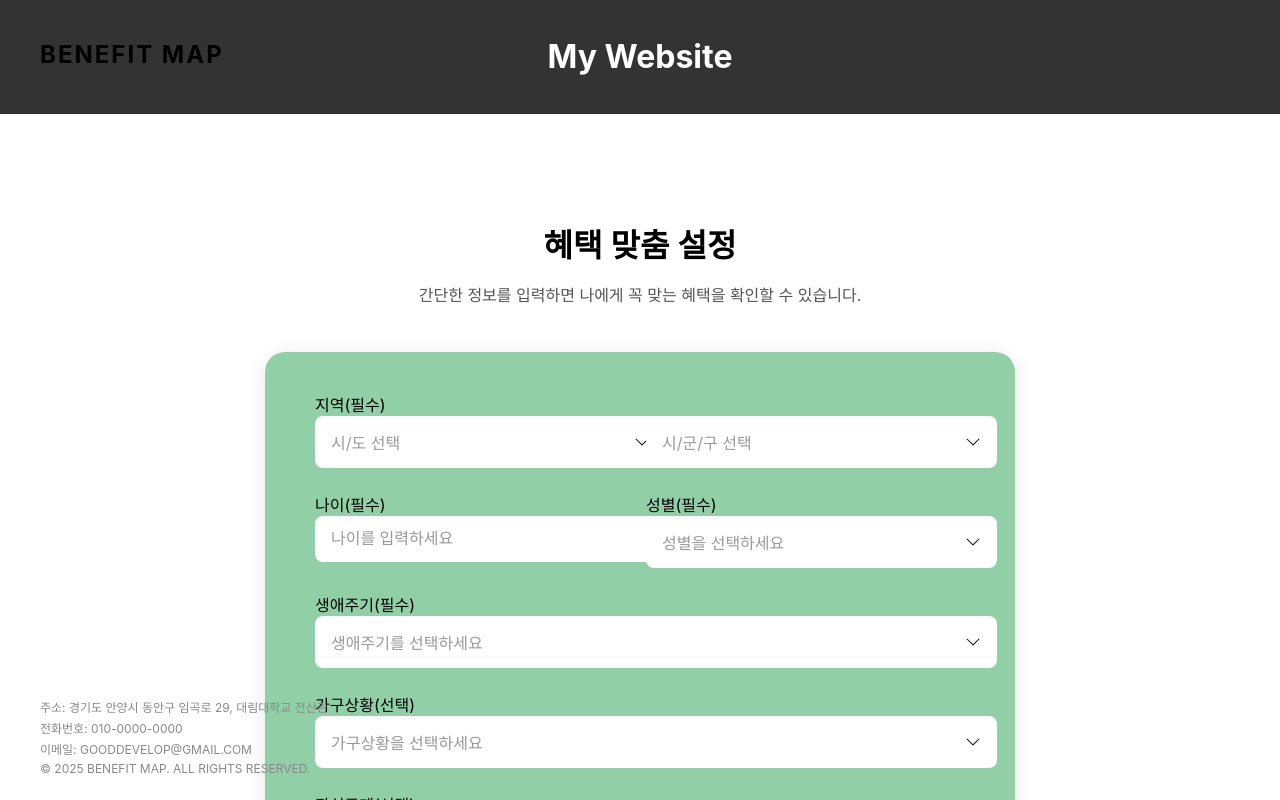
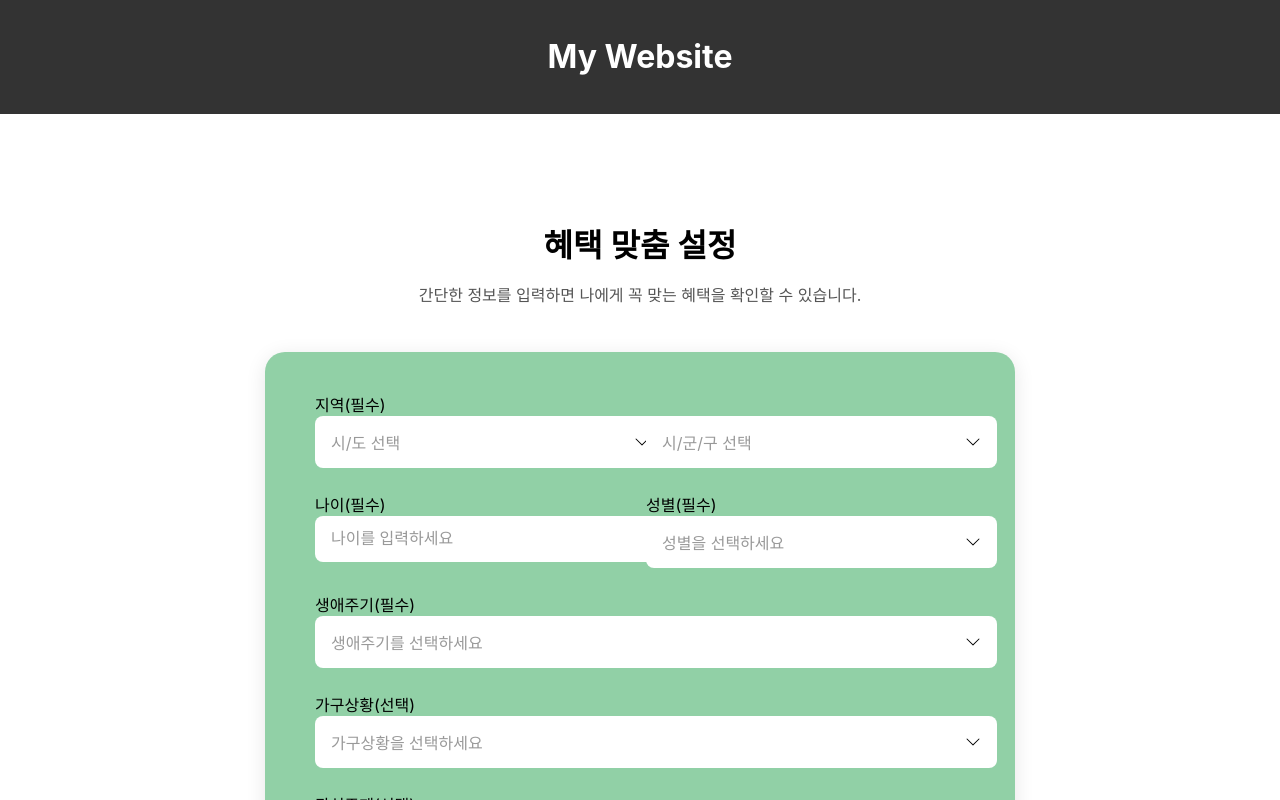
Before and after one commit to BenefitMap/BenefitMap, a React (Vite) app in the folder BenefitMapFrontend/: page /SettingsPage in a window 1280 px wide. Shown: the top 800 px of the page. Built offline with nearby package versions, Linux system fonts and the light colour scheme.

Commit message:
SettingPage UI 일부 수정 완료료

```diff
--- a/BenefitMapFrontend/src/screens/SettingsPage.jsx
+++ b/BenefitMapFrontend/src/screens/SettingsPage.jsx
@@ -15,28 +15,6 @@ const SettingsContainer = styled.div`
   padding: 80px 20px;
 `;
 
-// 공통 헤더
-const Header = styled.header`
-  position: absolute;
-  top: 40px;
-  left: 40px;
-  font-size: 1.5rem;
-  font-weight: bold;
-  letter-spacing: 2px;
-`;
-
-// 공통 푸터
-const Footer = styled.footer`
-  position: absolute;
-  bottom: 20px;
-  left: 40px;
-  font-size: 0.75rem;
-  color: #888;
-
-  p {
-    margin: 4px 0;
-  }
-`;
 
 // 페이지 제목과 부제목을 감싸는 컨테이너
 const PageTitleContainer = styled.div`
@@ -247,7 +225,6 @@ function SettingsPage() {
 
   return (
     <SettingsContainer>
-      <Header>BENEFIT MAP</Header>
 
       <PageTitleContainer>
         <h2>혜택 맞춤 설정</h2>
@@ -304,12 +281,7 @@ function SettingsPage() {
         </SettingsBox>
       </SettingsMain>
 
-      <Footer>
-        <p>주소: 경기도 안양시 동안구 임곡로 29, 대림대학교 전산관</p>
-        <p>전화번호: 010-0000-0000</p>
-        <p>이메일: GOODDEVELOP@GMAIL.COM</p>
-        <p>© 2025 BENEFIT MAP. ALL RIGHTS RESERVED.</p>
-      </Footer>
+
     </SettingsContainer>
   );
 }
```
